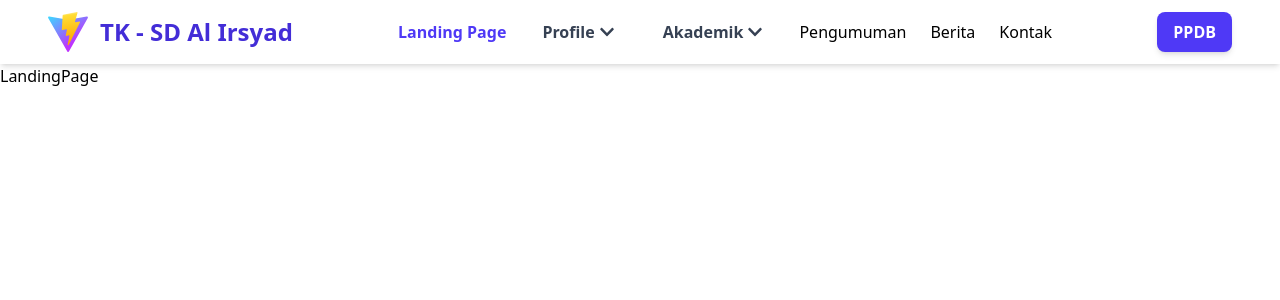
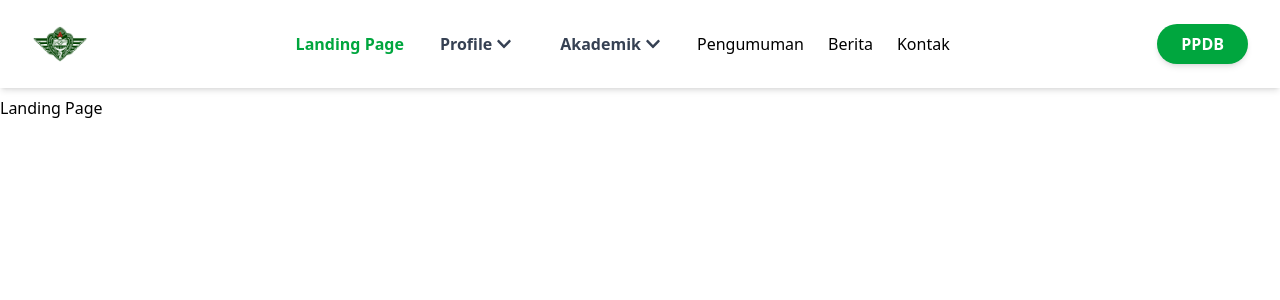
Before and after one commit to moccagod/tk-sd-alirsyad, a React (Vite) app: page / in a window 1280 px wide. Shown: the top 300 px of the page. Built offline with nearby package versions, Linux system fonts and the light colour scheme; no server answers.

Commit message:
Fix Navbar

```diff
--- a/index.html
+++ b/index.html
@@ -2,7 +2,7 @@
 <html lang="en">
   <head>
     <meta charset="UTF-8" />
-    <link rel="icon" type="image/svg+xml" href="/vite.svg" />
+    <link rel="icon" type="image/svg+xml" href="/images/logo-alirsyad.png" />
     <meta name="viewport" content="width=device-width, initial-scale=1.0" />
     <title>TK - SD Al Irsyad</title>
   </head>
--- a/src/components/Navbar/DropdownMenu.jsx
+++ b/src/components/Navbar/DropdownMenu.jsx
@@ -12,8 +12,8 @@ const DropdownMenu = ({ links }) => {
           <li key={to}>
             <Link
               to={to}
-              className={`block px-4 py-2 text-gray-700 hover:bg-indigo-100 hover:text-indigo-700 transition-all ${
-                isActive ? "bg-indigo-100 font-semibold" : ""
+              className={`block px-4 py-2 text-gray-700 hover:bg-green-100 hover:text-green-700 transition-all ${
+                isActive ? "bg-green-100 font-semibold" : ""
               }`}
             >
               {label}
--- a/src/components/Navbar/MobileMenu.jsx
+++ b/src/components/Navbar/MobileMenu.jsx
@@ -1,12 +1,15 @@
-// MobileMenu.jsx
 import React from "react";
 import { Link, useLocation } from "react-router-dom";
 import { FaChevronDown } from "react-icons/fa";
 
-const MobileMenu = ({ dropdownOpen, toggleDropdown, closeMobileMenu }) => {
+const MobileMenu = ({
+  open,
+  dropdownOpen,
+  toggleDropdown,
+  closeMobileMenu,
+}) => {
   const location = useLocation();
 
-  // Menu Data
   const menuData = [
     { to: "/", label: "Landing Page" },
     {
@@ -35,17 +38,20 @@ const MobileMenu = ({ dropdownOpen, toggleDropdown, closeMobileMenu }) => {
   ];
 
   return (
-    <div className="lg:hidden bg-white shadow-md border-t border-gray-200">
+    <div
+      className={`fixed top-16 left-0 w-full bg-white shadow-lg z-40 transition-all duration-300 ease-in-out overflow-y-auto ${
+        open ? "max-h-screen opacity-100" : "max-h-0 opacity-0"
+      }`}
+    >
       <ul className="flex flex-col p-4 space-y-2">
         {menuData.map((item) => {
-          // Dropdown Menu
           if (item.links) {
             const isOpen = dropdownOpen === item.key;
             return (
               <li key={item.key} className="relative">
                 <button
                   onClick={() => toggleDropdown(isOpen ? null : item.key)}
-                  className="w-full flex justify-between items-center py-2 px-3 font-semibold text-gray-700 hover:bg-indigo-100 rounded focus:outline-none transition-all"
+                  className="w-full flex justify-between items-center py-2 px-3 font-semibold text-gray-700 hover:bg-gray-100 rounded focus:outline-none transition-all"
                   aria-expanded={isOpen}
                 >
                   {item.title}
@@ -57,38 +63,29 @@ const MobileMenu = ({ dropdownOpen, toggleDropdown, closeMobileMenu }) => {
                 </button>
                 {isOpen && (
                   <ul className="mt-2 space-y-1 bg-gray-50 rounded-lg shadow-md overflow-hidden">
-                    {item.links.map(({ to, label }) => {
-                      const isActive = location.pathname === to;
-                      return (
+                    {item.links.map(({ to, label }) => (
                       <li key={to}>
                         <Link
                           to={to}
                           onClick={closeMobileMenu}
-                            className={`block py-2 px-4 rounded hover:bg-indigo-200 transition-all ${
-                              isActive ? "bg-indigo-200 font-semibold" : ""
-                            }`}
+                          className="block py-2 px-4 rounded hover:bg-gray-200 transition-all"
                         >
                           {label}
                         </Link>
                       </li>
-                      );
-                    })}
+                    ))}
                   </ul>
                 )}
               </li>
             );
           }
 
-          // Regular Menu Item
-          const isActive = location.pathname === item.to;
           return (
             <li key={item.to}>
               <Link
                 to={item.to}
                 onClick={closeMobileMenu}
-                className={`block py-2 px-3 font-semibold text-gray-700 rounded hover:bg-indigo-100 transition-all ${
-                  isActive ? "bg-indigo-100 font-semibold" : ""
-                }`}
+                className="block py-2 px-3 font-semibold text-gray-700 rounded hover:bg-gray-100 transition-all"
               >
                 {item.label}
               </Link>
@@ -101,7 +98,7 @@ const MobileMenu = ({ dropdownOpen, toggleDropdown, closeMobileMenu }) => {
           <Link
             to="/ppdb"
             onClick={closeMobileMenu}
-            className="block bg-indigo-600 text-white py-2 px-4 rounded-lg font-semibold shadow-md hover:bg-indigo-700 transition-all text-center mt-4"
+            className="block bg-green-600 text-white py-2 px-4 rounded-lg font-semibold shadow-md hover:bg-green-700 transition-all text-center mt-4"
           >
             PPDB
           </Link>
--- a/src/components/Navbar/NavItem.jsx
+++ b/src/components/Navbar/NavItem.jsx
@@ -10,8 +10,8 @@ const NavItem = ({ to, label, onClick }) => {
       <Link
         to={to}
         onClick={onClick}
-        className={`font-medium hover:text-indigo-600 ${
-          isActive ? "text-indigo-600 font-semibold" : ""
+        className={`font-medium hover:text-green-600 ${
+          isActive ? "text-green-600 font-semibold" : ""
         }`}
       >
         {label}
--- a/src/components/Navbar/Navbar.jsx
+++ b/src/components/Navbar/Navbar.jsx
@@ -7,11 +7,11 @@ import MobileMenu from "./MobileMenu";
 
 const Navbar = () => {
   const [mobileMenuOpen, setMobileMenuOpen] = useState(false);
-  const [dropdownOpen, setDropdownOpen] = useState(null); // Untuk mobile dropdown
+  const [dropdownOpen, setDropdownOpen] = useState(null);
 
   const closeMobileMenu = () => {
     setMobileMenuOpen(false);
-    setDropdownOpen(null); // reset dropdown saat tutup mobile menu
+    setDropdownOpen(null);
   };
 
   const toggleDropdown = (key) => {
@@ -46,14 +46,17 @@ const Navbar = () => {
   ];
 
   return (
-    <nav className="bg-white shadow-md px-4">
+    <nav className="bg-white shadow-md fixed top-0 left-0 w-full z-50 py-3">
       <div className="max-w-7xl mx-auto px-4 sm:px-6 lg:px-8">
         <div className="flex justify-between h-16 items-center">
           {/* Logo Section */}
           <div className="flex items-center space-x-3">
-            <img src="/vite.svg" alt="Logo" className="w-10 h-10" />
-            <Link to="/" className="text-2xl font-bold text-indigo-700">
-              TK - SD Al Irsyad
+            <Link to="/">
+              <img
+                src="/images/logo-alirsyad.png"
+                alt="Logo"
+                className="w-14"
+              />
             </Link>
           </div>
 
@@ -63,7 +66,7 @@ const Navbar = () => {
               if (item.links) {
                 return (
                   <div key={index} className="relative group">
-                    <button className="cursor-pointer flex items-center font-semibold text-gray-700 py-2 px-3 hover:text-indigo-600 focus:outline-none relative z-20">
+                    <button className="cursor-pointer flex items-center font-semibold text-gray-700 py-2 px-3 hover:text-green-600 focus:outline-none relative z-20">
                       {item.title} <FaChevronDown className="ml-1" />
                     </button>
 
@@ -80,7 +83,7 @@ const Navbar = () => {
           {/* PPDB Button */}
           <Link
             to="/ppdb"
-            className="hidden lg:flex bg-indigo-600 text-white py-2 px-4 rounded-lg font-semibold shadow-md hover:bg-indigo-700 transition-all"
+            className="hidden lg:flex bg-green-600 text-white py-2 px-6 font-bold rounded-full shadow-md hover:bg-green-700 transition-all"
           >
             PPDB
           </Link>
@@ -101,13 +104,12 @@ const Navbar = () => {
       </div>
 
       {/* Mobile Menu */}
-      {mobileMenuOpen && (
-        <MobileMenu
-          dropdownOpen={dropdownOpen}
-          toggleDropdown={toggleDropdown}
-          closeMobileMenu={closeMobileMenu}
-        />
-      )}
+      <MobileMenu
+        open={mobileMenuOpen}
+        dropdownOpen={dropdownOpen}
+        toggleDropdown={toggleDropdown}
+        closeMobileMenu={closeMobileMenu}
+      />
     </nav>
   );
 };
--- a/src/pages/LandingPage.jsx
+++ b/src/pages/LandingPage.jsx
@@ -5,7 +5,9 @@ const LandingPage = () => {
   return (
     <div>
       <Navbar />
-      <p>LandingPage</p>
+      <div className="pt-24">
+        <p>Landing Page</p>
+      </div>
     </div>
   );
 };
```
Also changed, not shown: public/images/logo-alirsyad.png (added). Lines whose indentation alone changed are shown as unchanged.
